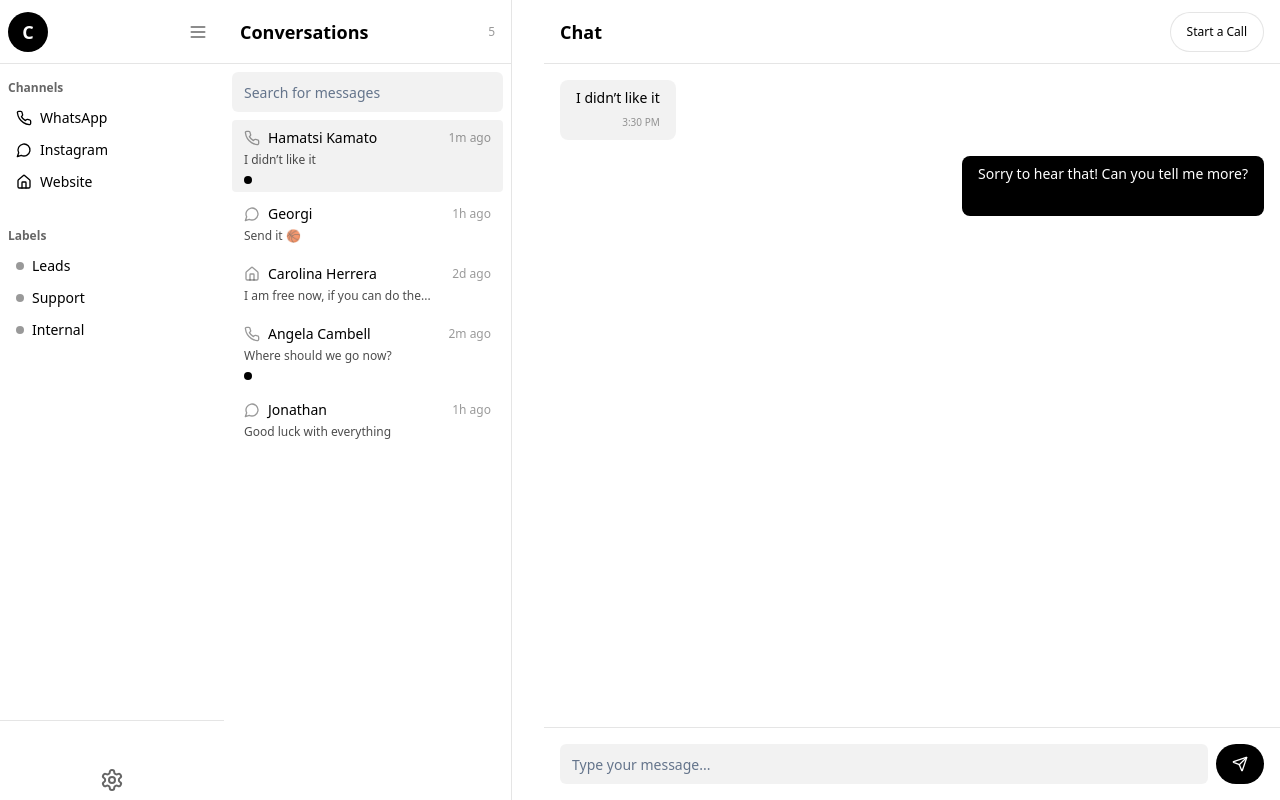
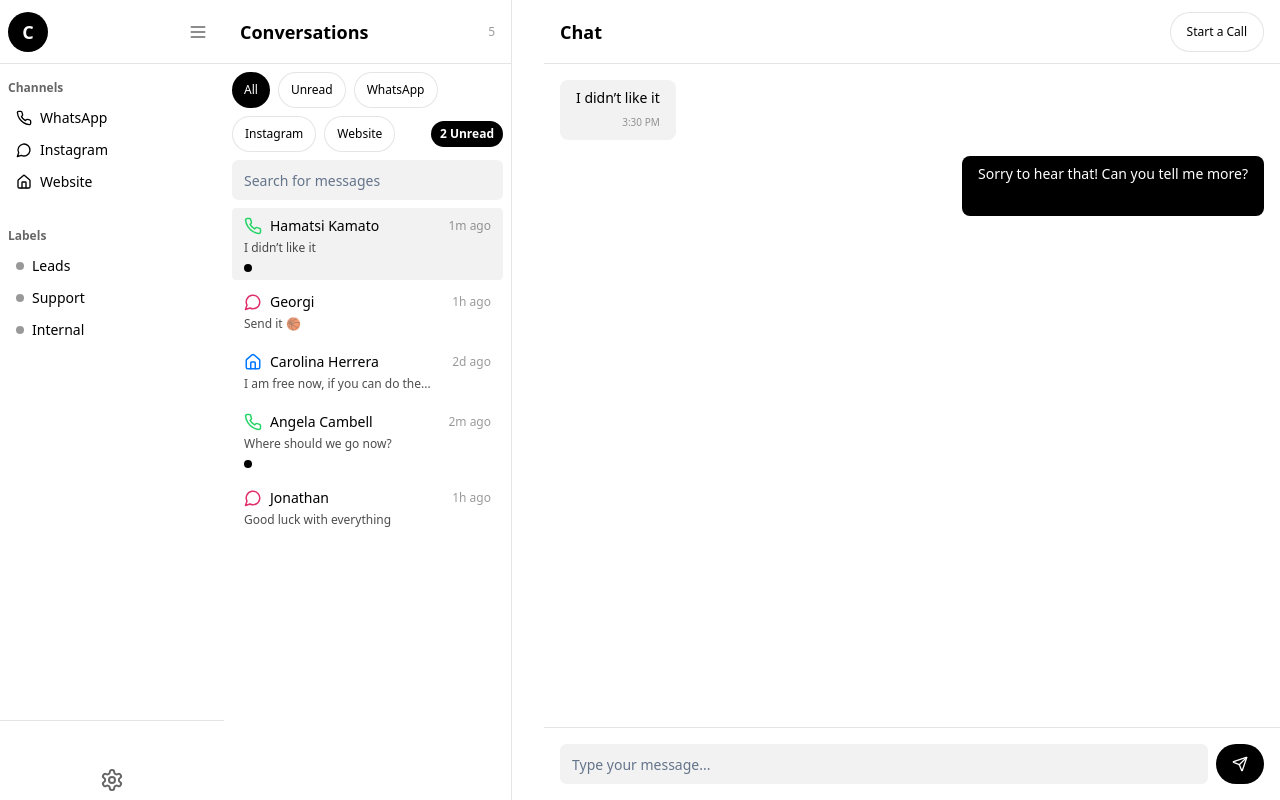
Before and after one commit to Digigit24/celiyo, a React (Vite) app: page / in a window 1280 px wide. Built offline with nearby package versions, Linux system fonts and the light colour scheme.

Commit message:
[dyad] Added colored channel icons, filter chips, and unread message chip to conversation list - wrote 1 file(s)

```diff
--- a/src/components/ConversationList.tsx
+++ b/src/components/ConversationList.tsx
@@ -1,5 +1,8 @@
+import { useState } from "react";
 import { Input } from "@/components/ui/input";
 import { ScrollArea } from "@/components/ui/scroll-area";
+import { Button } from "@/components/ui/button";
+import { Badge } from "@/components/ui/badge";
 import { Phone, MessageCircle, Home } from "lucide-react";
 
 const conversations = [
@@ -45,14 +48,22 @@ const conversations = [
   },
 ];
 
+const FILTERS = [
+  { label: "All", value: "all" },
+  { label: "Unread", value: "unread" },
+  { label: "WhatsApp", value: "whatsapp" },
+  { label: "Instagram", value: "instagram" },
+  { label: "Website", value: "website" },
+];
+
 const channelIcon = (channel: string) => {
   switch (channel) {
     case "whatsapp":
-      return <Phone size={16} className="text-black/40" />;
+      return <Phone size={18} style={{ color: "#25D366" }} />;
     case "instagram":
-      return <MessageCircle size={16} className="text-black/40" />;
+      return <MessageCircle size={18} style={{ color: "#E1306C" }} />;
     case "website":
-      return <Home size={16} className="text-black/40" />;
+      return <Home size={18} style={{ color: "#0078FF" }} />;
     default:
       return null;
   }
@@ -64,18 +75,65 @@ type Props = {
   isMobile?: boolean;
 };
 
-export const ConversationList = ({ selectedId, onSelect, isMobile }: Props) => (
+export const ConversationList = ({ selectedId, onSelect, isMobile }: Props) => {
+  const [filter, setFilter] = useState("all");
+  const [search, setSearch] = useState("");
+
+  // Filter conversations
+  let filtered = conversations;
+  if (filter === "unread") {
+    filtered = filtered.filter((c) => c.unread);
+  } else if (filter !== "all") {
+    filtered = filtered.filter((c) => c.channel === filter);
+  }
+  if (search.trim()) {
+    filtered = filtered.filter(
+      (c) =>
+        c.name.toLowerCase().includes(search.toLowerCase()) ||
+        c.lastMessage.toLowerCase().includes(search.toLowerCase())
+    );
+  }
+
+  const unreadCount = conversations.filter((c) => c.unread).length;
+
+  return (
     <aside className={`flex flex-col ${isMobile ? "w-full" : "w-72"} border-r border-black/10 bg-white min-h-screen`}>
       <div className="flex items-center justify-between h-16 border-b border-black/10 px-4">
         <span className="font-semibold text-lg">Conversations</span>
         <span className="text-xs text-black/40">{conversations.length}</span>
       </div>
-    <div className="p-2">
-      <Input placeholder="Search for messages" className="bg-black/5 border-none text-black" />
+      <div className="flex flex-col gap-2 p-2">
+        <div className="flex flex-wrap gap-2 items-center">
+          {FILTERS.map((f) => (
+            <Button
+              key={f.value}
+              size="sm"
+              variant={filter === f.value ? "default" : "outline"}
+              className={`rounded-full px-3 py-1 text-xs ${filter === f.value ? "bg-black text-white" : "bg-white text-black border-black/10"}`}
+              onClick={() => setFilter(f.value)}
+            >
+              {f.label}
+            </Button>
+          ))}
+          {unreadCount > 0 && (
+            <Badge className="ml-auto bg-black text-white rounded-full px-2 py-1 text-xs">
+              {unreadCount} Unread
+            </Badge>
+          )}
+        </div>
+        <Input
+          placeholder="Search for messages"
+          className="bg-black/5 border-none text-black"
+          value={search}
+          onChange={e => setSearch(e.target.value)}
+        />
       </div>
       <ScrollArea className="flex-1">
         <ul className="px-2 pb-4">
-        {conversations.map((c) => (
+          {filtered.length === 0 && (
+            <li className="text-center text-xs text-black/40 py-8">No conversations found.</li>
+          )}
+          {filtered.map((c) => (
             <li
               key={c.id}
               className={`flex flex-col gap-1 px-3 py-2 rounded cursor-pointer mb-1 ${
@@ -98,3 +156,4 @@ export const ConversationList = ({ selectedId, onSelect, isMobile }: Props) => (
       </ScrollArea>
     </aside>
   );
+};
```
Lines whose indentation alone changed are shown as unchanged.
